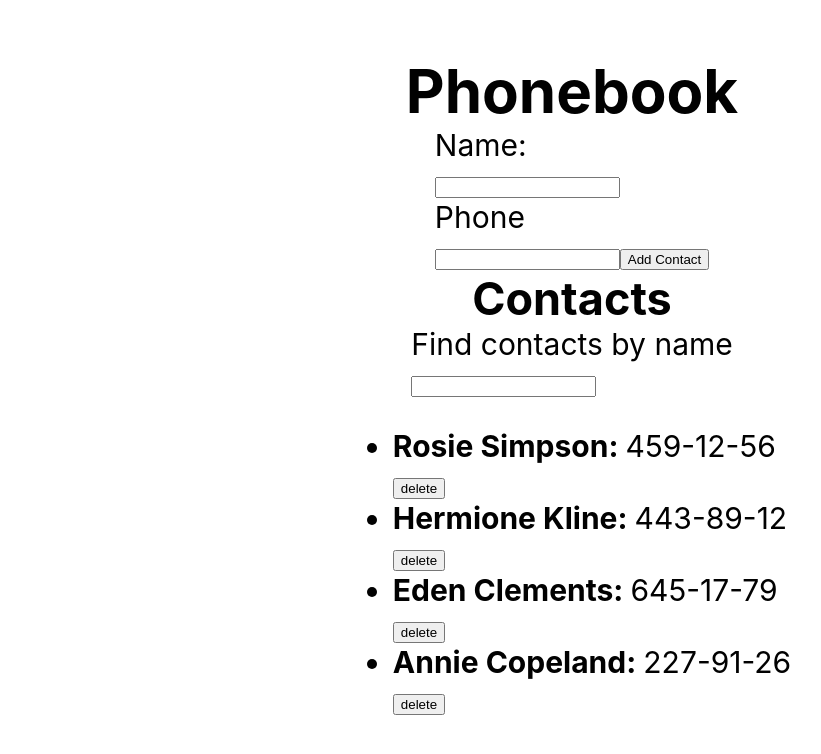
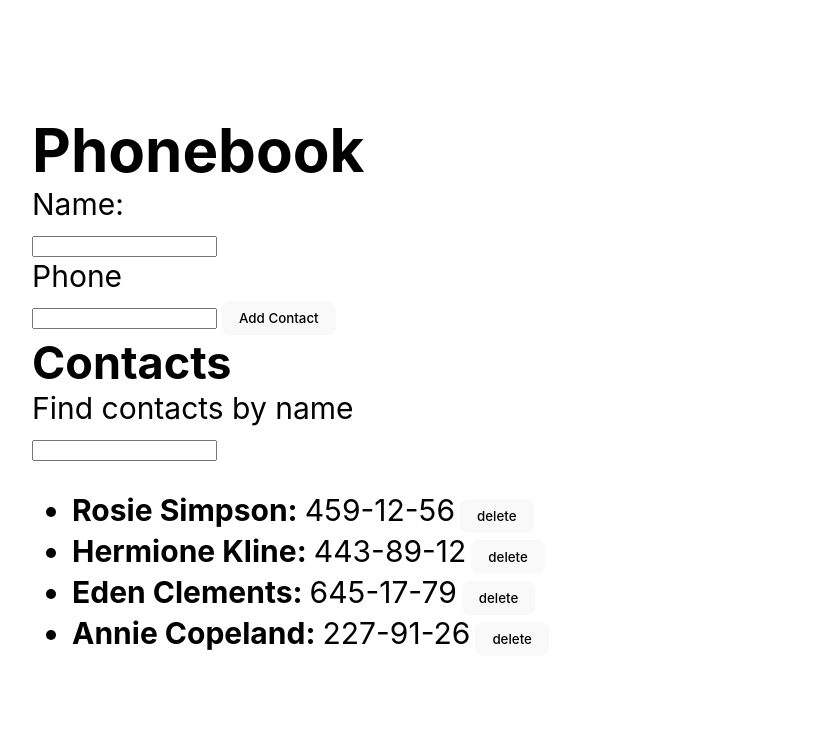
Before and after one commit to luisf756/goit-react-hw-02-phonebook, a React (Create React App) app: page / in a window 1280 px wide. Shown: the top 754 px of the page, without its empty margins (68-889 px from the left). Built offline with nearby package versions, Linux system fonts and the light colour scheme.

Commit message:
add contactStyles-css

```diff
--- a/src/components/App.jsx
+++ b/src/components/App.jsx
@@ -64,28 +64,32 @@ export default class App extends React.Component {
 
   render() {
     const {  filter } = this.state;
-    const visibleContacts = this.renderContacts();
+    const filterContacts = this.renderContacts();
     return (
       <div
         style={{
           height: '100vh',
           display: 'flex',
           justifyContent: 'center',
-          alignItems: 'center',
+          alignItems: 'left',
+          marginLeft:'100px',
           flexDirection: 'column',
           fontSize: 30,
           color: '#010101',
         }}
       >
+        {/* <section style={section}> */}
         <h1>Phonebook</h1>
-        {/* <ContactForm  /> */}
         <ContactForm onSubmit={values => this.rellenar(values)} />
+        {/* </section> */}
+        {/* <section style={section}> */}
         <h2>Contacts</h2>
         <Filter value={filter} onChange={this.filterList} />
         <ContactList
-          state={visibleContacts}
+          state={filterContacts}
           onDeleteContact={this.deleteContact}
         />
+        {/* </section> */}
       </div>
     );
   }
--- a/src/components/phone/ContactForm.jsx
+++ b/src/components/phone/ContactForm.jsx
@@ -1,5 +1,6 @@
 import { Component } from "react";
 import { nanoid } from "nanoid";
+import './phoneStyles.css'
 
 
 export default class ContactForm extends Component {
--- a/src/components/phone/ContactList.jsx
+++ b/src/components/phone/ContactList.jsx
@@ -15,12 +15,12 @@ const listItems = state.map(contact =>
     <p>
       <b>{contact.name}: </b>
         {' ' + contact.number}
-
-    </p>
-    <button
+        <button
       type="submit"
       onClick={() => onDeleteContact(contact.id)}
     >delete</button>
+    </p>
+
     </div>
 
   </li>
--- a/src/components/phone/Filter.jsx
+++ b/src/components/phone/Filter.jsx
@@ -1,4 +1,5 @@
-// import PropTypes from 'prop-types';
+import PropTypes from 'prop-types';
+import './phoneStyles.css'
 //className={style.filter}
 const Filter = ({ value, onChange }) => (
   <div >
@@ -7,19 +8,9 @@ const Filter = ({ value, onChange }) => (
   </div>
 );
 
-// Filter.propTypes = {
-//   value: PropTypes.string.isRequired,
-//   onChange: PropTypes.func.isRequired,
-// };
+Filter.propTypes = {
+  value: PropTypes.string.isRequired,
+  onChange: PropTypes.func.isRequired,
+};
 
 export default Filter;
-
-
-export const Rose = ({ value, onChange }) => {
-  return (
-  <div >
-    <p>Find contacts by name</p>
-    <input type="name" value={value} onChange={onChange} />
-  </div>
-  )
-}
--- /dev/null
+++ b/src/components/phone/phoneStyles.css
@@ -0,0 +1,34 @@
+button {
+    border-radius: 8px;
+    border: 1px solid transparent;
+    padding: 0.6em 1.2em;
+    font-size: 0,5em;
+    font-weight: 500;
+    margin-left: 5px;
+    font-family: inherit;
+    /* background-color: #1a1a1a; */
+    cursor: pointer;
+    transition: border-color 0.25s;
+
+  }
+  button:hover {
+    border-color: #646cff;
+  }
+  button:focus,
+  button:focus-visible {
+    outline: 4px auto -webkit-focus-ring-color;
+  }
+
+  @media (prefers-color-scheme: light) {
+    :root {
+      color: #213547;
+      background-color: #ffffff;
+    }
+    a:hover {
+      color: #747bff;
+    }
+    button {
+      background-color: #f9f9f9;
+    }
+
+  }
```
